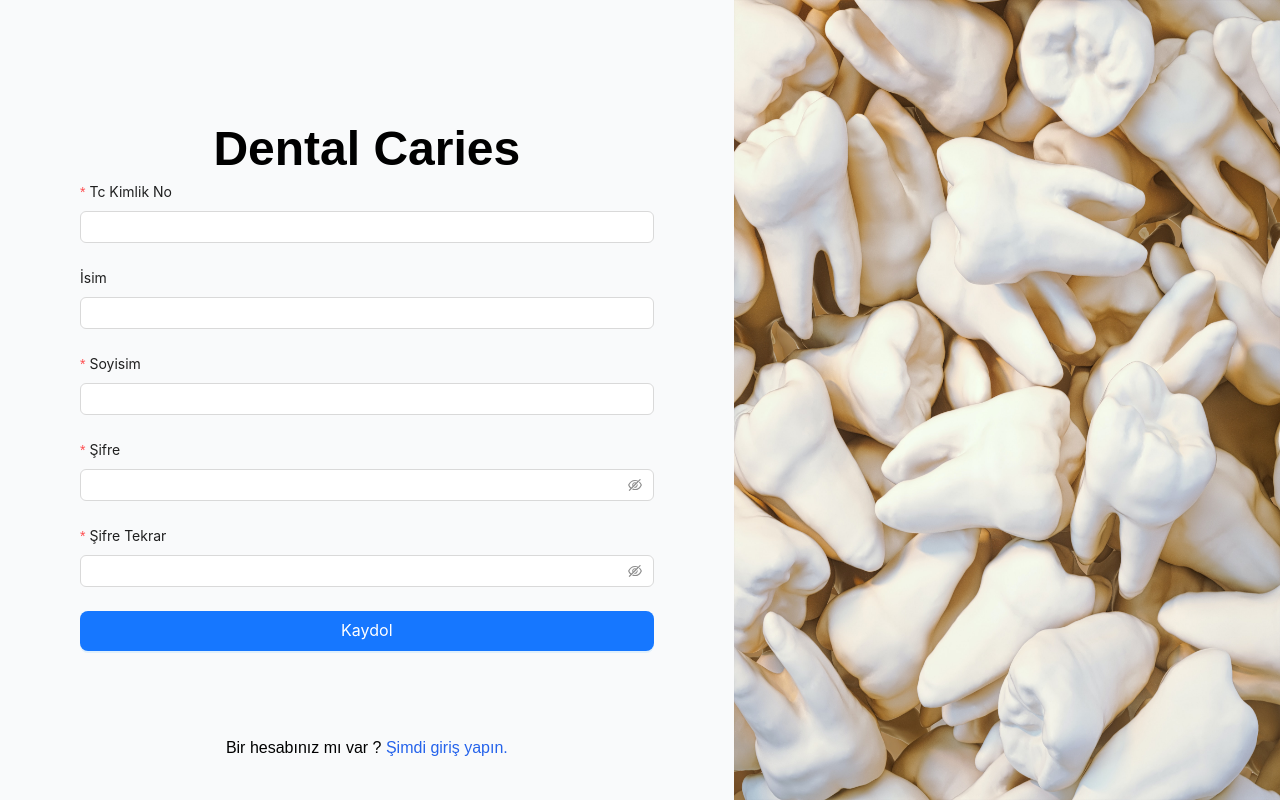
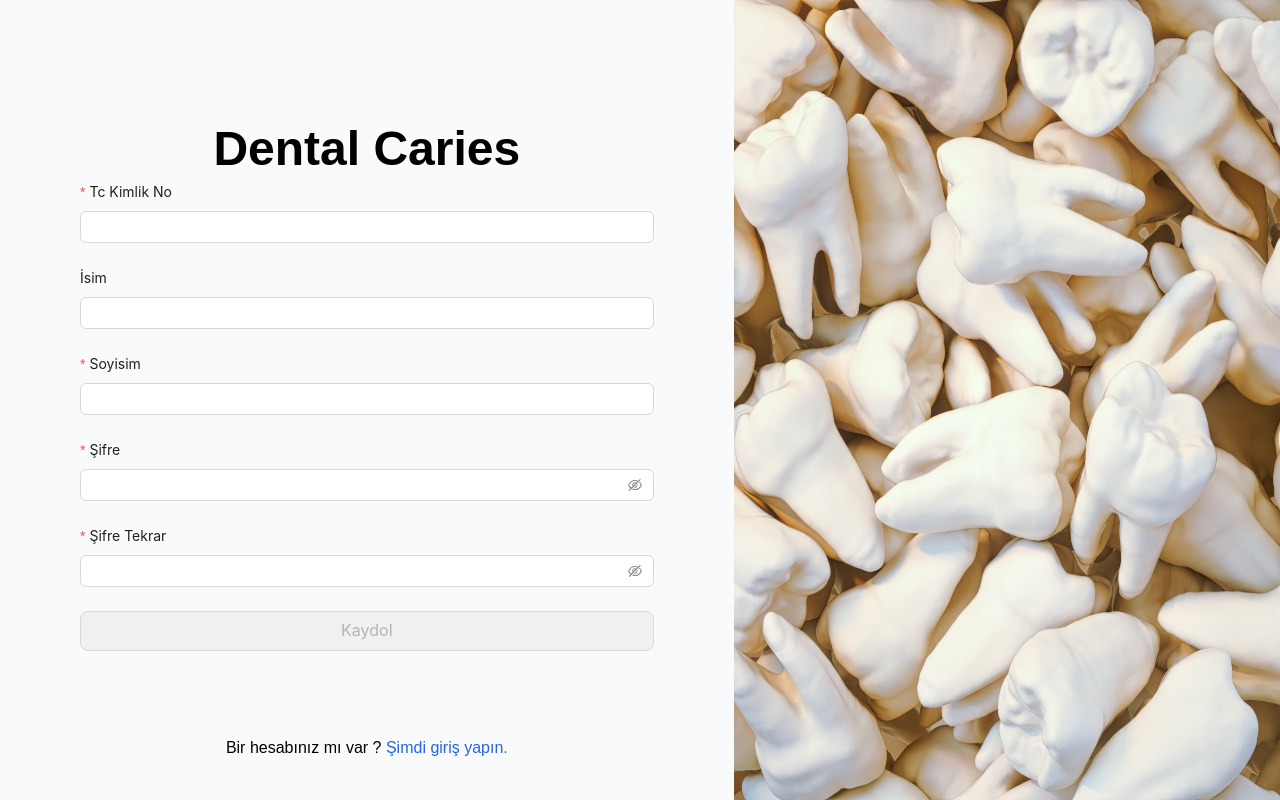
Before and after one commit to Ayalni2289/Dental-Caries-Tez, a React (Create React App) app in the folder client/: page /register in a window 1280 px wide. Built offline with nearby package versions, Linux system fonts and the light colour scheme.

Commit message:
Tc kimlik numarası sadece sayı olması halinde ve 11 haneli olması durumunda buton aktifleşir diğer durumlarda deaktif olur.

```diff
--- a/client/src/pages/auth/Register.jsx
+++ b/client/src/pages/auth/Register.jsx
@@ -5,9 +5,28 @@ import { useState } from "react";
 
 const Register = () => {
 
-
   const navigate = useNavigate();
   const [loading, setLoading] = useState(false);
+  const [tcNum, setTcNum]=useState('');
+
+  const handleTcChange = (e) =>{
+    const value  = e.target.value;
+
+    // Sadece Sayıları Kabul Et
+    const acceptNum = value.replace(/[^0-9]/g, '');
+
+    //11 Hane Kontrolü
+    if(acceptNum.length <= 11){
+      setTcNum(acceptNum);
+    }
+  };
+  const isButtonDisabled = () => {
+    // 11 hane kontrolü
+    return tcNum.length !== 11;
+
+  };
+
+
   const onFinish = async (values) => {
     setLoading(true);
     try {
@@ -46,11 +65,11 @@ const Register = () => {
               rules={[
                 {
                   required: true,
-                  message: "Lütfen Tc Kimlik No giriniz!",
+                  message: "Lütfen Tc Kimlik No giriniz! Yalnızca Sayı !",
                 },
               ]}
             >
-              <Input type="text" maxLength={11}/>
+              <Input value={tcNum} onChange={handleTcChange} type="text" maxLength={11}/>
             </Form.Item>
             <Form.Item
               label="İsim"
@@ -118,6 +137,7 @@ const Register = () => {
                 className="w-full"
                 size="large"
                 loading={loading}
+                disabled={isButtonDisabled()}
               >
                 Kaydol
               </Button>
```
